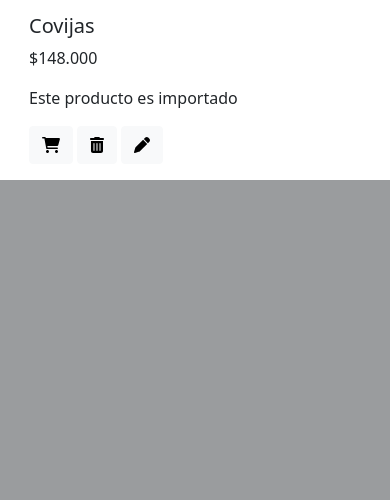
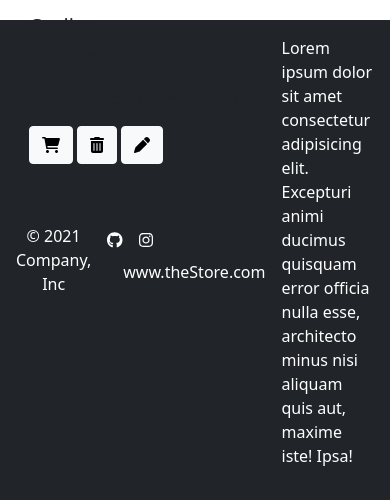
Before and after one commit to master203040/tienda, a PHP site: page / in a window 390 px wide. Shown: the part 1249-1749 px from the top of the page. Before the commit the page ends 1429 px from the top, so only its background shows below. Run offline with PHP 8.4, Linux system fonts and the light colour scheme.

Commit message:
ajuste de footer

```diff
--- a/index.php
+++ b/index.php
@@ -135,7 +135,23 @@
                 </div>
             </div>
         </main>
+        <div class="b-example-divider"></div>
 
+        <div class="container-flur">
+            <footer class="d-flex justify-content-center align-items-center  p-3 mt-5 bg-dark">
+                <div class="col-md-4 text-center">
+                   <span class="text-white">&copy; 2021 Company, Inc </span>
+                </div>
+                <ul class="nav col-md-4 justify-content-lef gb-dark">
+                    <li class="ms-3"><a class="text-white" href="#"><i class="fab fa-github"></i></a></li>
+                    <li class="ms-3"><a class="text-white" href="#"><i class="fab fa-instagram"></i></a></li>
+                    <li class="ms-3"><a class=" nav-link text-white" href="#">www.theStore.com</a></li>
+                </ul>
+                <p class = "text-white">
+                    Lorem ipsum dolor sit amet consectetur adipisicing elit. Excepturi animi ducimus quisquam error officia nulla esse, architecto minus nisi aliquam quis aut, maxime iste! Ipsa!
+                </p>
+            </footer>
+        </div>
         <script src="https://cdnjs.cloudflare.com/ajax/libs/font-awesome/6.0.0-beta2/js/all.min.js"
          integrity="sha512-cyAbuGborsD25bhT/uz++wPqrh5cqPh1ULJz4NSpN9ktWcA6Hnh9g+CWKeNx2R0fgQt+ybRXdabSBgYXkQTTmA=="
          crossorigin="anonymous" referrerpolicy="no-referrer">
```
